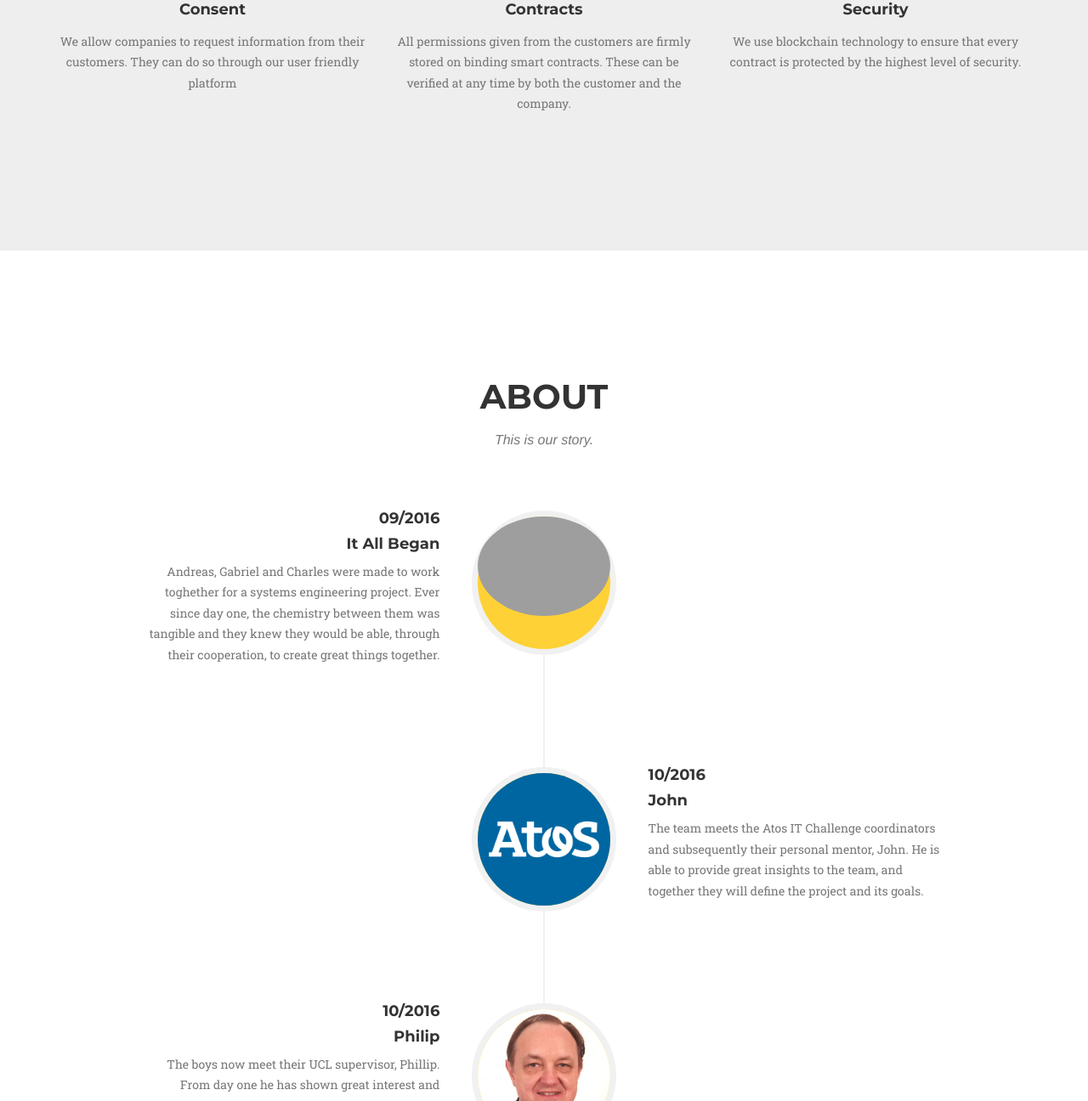
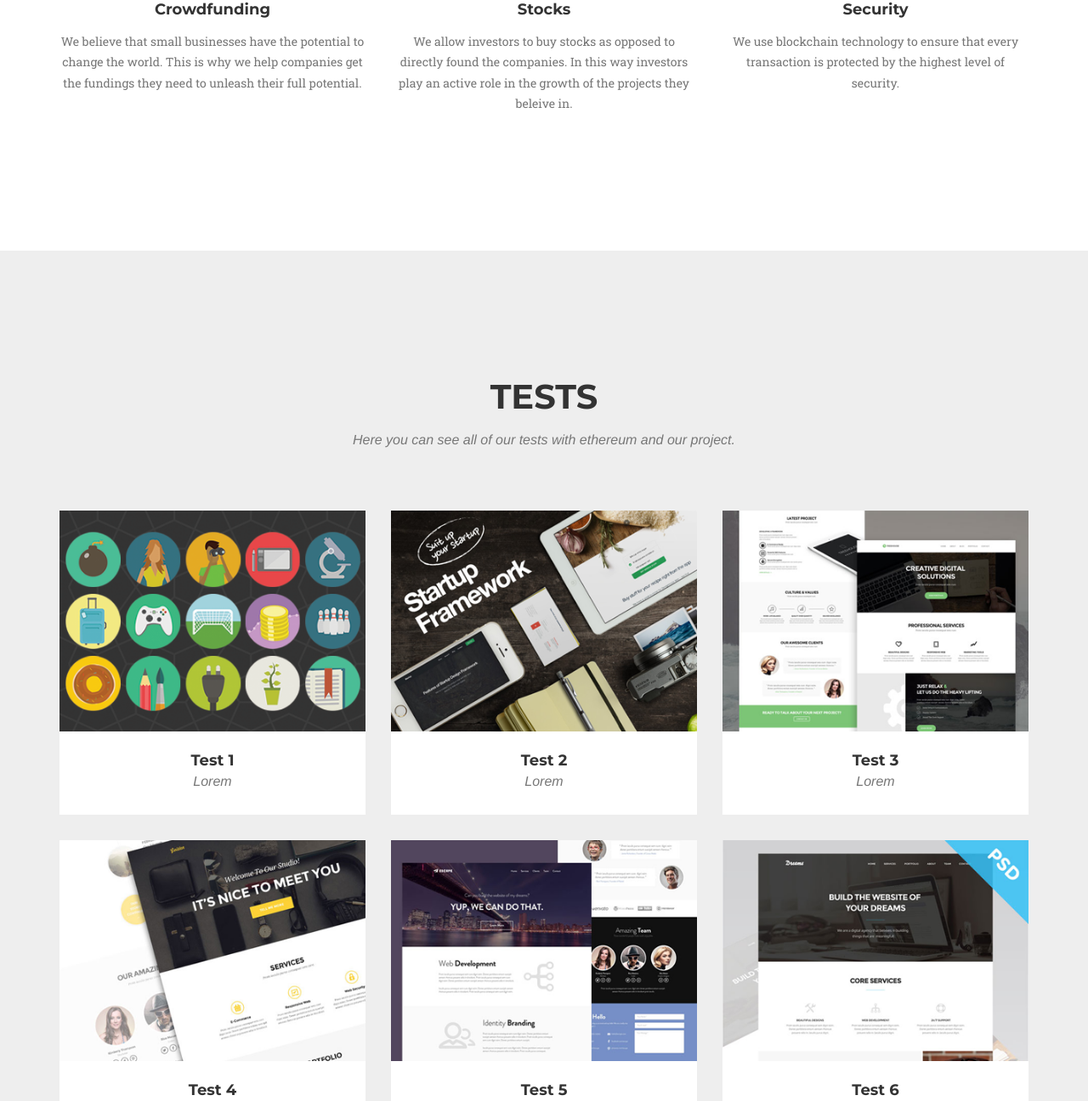
Before and after one commit to charlydes/ammoenio, a website: page index.html in a window 1280 px wide. Shown: the part 1213-2509 px from the top of the page at 85% size. Drawn offline with nearby package versions, Linux system fonts and the light colour scheme; grey boxes are pictures that could not be loaded; a web font is replaced by a local one.

Commit message:
includes tests and changed from smart consent to new project

```diff
--- a/index.html
+++ b/index.html
@@ -9,7 +9,7 @@
     <meta name="description" content="">
     <meta name="author" content="">
 
-    <title>Smart Consent</title>
+    <title>Company Name</title>
 
     <!-- Bootstrap Core CSS -->
     <link href="vendor/bootstrap/css/bootstrap.min.css" rel="stylesheet">
@@ -57,9 +57,9 @@
                     <li>
                         <a class="page-scroll" href="#services">Services</a>
                     </li>
-                    <!--<li>
-                        <a class="page-scroll" href="#portfolio">Portfolio</a>
-                    </li>-->
+                    <li>
+                        <a class="page-scroll" href="#portfolio">Tests</a>
+                    </li>
                     <li>
                         <a class="page-scroll" href="#about">About</a>
                     </li>
@@ -81,7 +81,7 @@
         <div class="container">
             <div class="intro-text">
 
-                <div class="intro-heading">Smart Consent</div>
+                <div class="intro-heading">Project Name</div>
                 <div class="intro-lead-in">Welcome The Future!</div>
                 <a href="#services" class="page-scroll btn" style="padding-top:5%;"><img src="img/logos/down.png"></a>
             </div>
@@ -89,7 +89,7 @@
     </header>
 
     <!-- Services Section -->
-    <section id="services" class="bg-light-gray">
+    <section id="services" class="bg-white">
         <div class="container">
             <div class="row">
                 <div class="col-lg-12 text-center">
@@ -102,34 +102,34 @@
                     <span class="fa-stack fa-4x">
                         <img src="img/logos/handshake.png" style="width: 144px; padding-right:19px;">
                     </span>
-                    <h4 class="service-heading">Consent</h4>
-                    <p class="text-muted">We allow companies to request information from their customers. They can do so through our user friendly platform</p>
+                    <h4 class="service-heading">Crowdfunding</h4>
+                    <p class="text-muted">We believe that small businesses have the potential to change the world. This is why we help companies get the fundings they need to unleash their full potential.</p>
                 </div>
                 <div class="col-md-4">
                     <span class="fa-stack fa-4x">
                         <img src="img/logos/contract.png" style="width:144px; padding-right:36px;">
                     </span>
-                    <h4 class="service-heading">Contracts</h4>
-                    <p class="text-muted">All permissions given from the customers are firmly stored on binding smart contracts. These can be verified at any time by both the customer and the company.</p>
+                    <h4 class="service-heading">Stocks</h4>
+                    <p class="text-muted">We allow investors to buy stocks as opposed to directly found the companies. In this way investors play an active role in the growth of the projects they beleive in.</p>
                 </div>
                 <div class="col-md-4">
                     <span class="fa-stack fa-4x">
                         <img src="img/logos/lock.png" style="width:144px; padding-right:36px;">
                     </span>
                     <h4 class="service-heading">Security</h4>
-                    <p class="text-muted">We use blockchain technology to ensure that every contract is protected by the highest level of security.</p>
+                    <p class="text-muted">We use blockchain technology to ensure that every transaction is protected by the highest level of security.</p>
                 </div>
             </div>
         </div>
     </section>
-    <!--
-     Portfolio Grid Section
+
+    <!-- Portfolio Grid Section -->
     <section id="portfolio" class="bg-light-gray">
         <div class="container">
             <div class="row">
                 <div class="col-lg-12 text-center">
-                    <h2 class="section-heading">Portfolio</h2>
-                    <h3 class="section-subheading text-muted">Lorem ipsum dolor sit amet consectetur.</h3>
+                    <h2 class="section-heading">Tests</h2>
+                    <h3 class="section-subheading text-muted">Here you can see all of our tests with ethereum and our project.</h3>
                 </div>
             </div>
             <div class="row">
@@ -143,8 +143,8 @@
                         <img src="img/portfolio/roundicons.png" class="img-responsive" alt="">
                     </a>
                     <div class="portfolio-caption">
-                        <h4>Round Icons</h4>
-                        <p class="text-muted">Graphic Design</p>
+                        <h4>Test 1</h4>
+                        <p class="text-muted">Lorem</p>
                     </div>
                 </div>
                 <div class="col-md-4 col-sm-6 portfolio-item">
@@ -157,8 +157,8 @@
                         <img src="img/portfolio/startup-framework.png" class="img-responsive" alt="">
                     </a>
                     <div class="portfolio-caption">
-                        <h4>Startup Framework</h4>
-                        <p class="text-muted">Website Design</p>
+                        <h4>Test 2</h4>
+                        <p class="text-muted">Lorem</p>
                     </div>
                 </div>
                 <div class="col-md-4 col-sm-6 portfolio-item">
@@ -171,8 +171,8 @@
                         <img src="img/portfolio/treehouse.png" class="img-responsive" alt="">
                     </a>
                     <div class="portfolio-caption">
-                        <h4>Treehouse</h4>
-                        <p class="text-muted">Website Design</p>
+                        <h4>Test 3</h4>
+                        <p class="text-muted">Lorem</p>
                     </div>
                 </div>
                 <div class="col-md-4 col-sm-6 portfolio-item">
@@ -185,8 +185,8 @@
                         <img src="img/portfolio/golden.png" class="img-responsive" alt="">
                     </a>
                     <div class="portfolio-caption">
-                        <h4>Golden</h4>
-                        <p class="text-muted">Website Design</p>
+                        <h4>Test 4</h4>
+                        <p class="text-muted">Lorem</p>
                     </div>
                 </div>
                 <div class="col-md-4 col-sm-6 portfolio-item">
@@ -199,8 +199,8 @@
                         <img src="img/portfolio/escape.png" class="img-responsive" alt="">
                     </a>
                     <div class="portfolio-caption">
-                        <h4>Escape</h4>
-                        <p class="text-muted">Website Design</p>
+                        <h4>Test 5</h4>
+                        <p class="text-muted">Lorem</p>
                     </div>
                 </div>
                 <div class="col-md-4 col-sm-6 portfolio-item">
@@ -213,14 +213,14 @@
                         <img src="img/portfolio/dreams.png" class="img-responsive" alt="">
                     </a>
                     <div class="portfolio-caption">
-                        <h4>Dreams</h4>
-                        <p class="text-muted">Website Design</p>
+                        <h4>Test 6</h4>
+                        <p class="text-muted">Lorem</p>
                     </div>
                 </div>
             </div>
         </div>
     </section>
-            -->
+
 
     <!-- About Section -->
     <section id="about">
@@ -244,7 +244,7 @@
                                     <h4 class="subheading">It All Began</h4>
                                 </div>
                                 <div class="timeline-body">
-                                    <p class="text-muted">Andreas, Gabriel and Charles were made to work toghether for a systems engineering project. Ever since day one, the chemistry between them was tangible and they knew they would be able, through their cooperation, to create great things together.</p>
+                                    <p class="text-muted">Andreas, Charles and Gabriel were assigned to develop a project together as part of their system engineering course.</p>
                                 </div>
                             </div>
                         </li>
@@ -276,7 +276,7 @@
                                 </div>
                             </div>
                         </li>
-                        <li class="timeline-inverted">
+                        <!--<li class="timeline-inverted">
                             <div class="timeline-image">
                                 <img class="img-circle img-responsive" src="img/about/4.jpg" alt="">
                             </div>
@@ -289,7 +289,7 @@
                                     <p class="text-muted">Lorem ipsum dolor sit amet, consectetur adipisicing elit. Sunt ut voluptatum eius sapiente, totam reiciendis temporibus qui quibusdam, recusandae sit vero unde, sed, incidunt et ea quo dolore laudantium consectetur!</p>
                                 </div>
                             </div>
-                        </li>
+                        </li>-->
                         <li class="timeline-inverted">
                             <div class="timeline-image">
                                 <h4>Be Part
@@ -436,7 +436,7 @@
         <div class="container">
             <div class="row">
                 <div class="col-md-4">
-                    <span class="copyright">Copyright &copy; Smart Consent</span>
+                    <span class="copyright">Copyright &copy; Company Name</span>
                 </div>
                 <div class="col-md-4">
                     <ul class="list-inline social-buttons">
```
